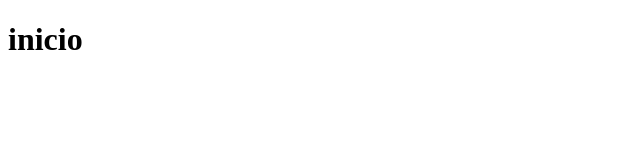
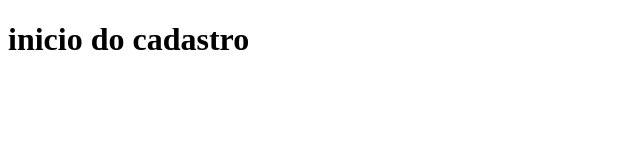
Before and after one commit to JPTomasio/sistema-de-cadastro, a plain HTML site: page index.html in a window 1280 px wide. Shown: the whole page, without its empty margins (0-640 px from the left). Drawn offline with Linux system fonts and the light colour scheme.

Commit message:
Colocando o inicio do processo de cadastro

```diff
--- a/index.html
+++ b/index.html
@@ -6,7 +6,7 @@
     <title>Sistema de cadastro</title>
 </head>
 <body>
-    <h1>inicio</h1>
+    <h1>inicio do cadastro</h1>
     <script src="app.js"></script>
 </body>
 </html>
```
